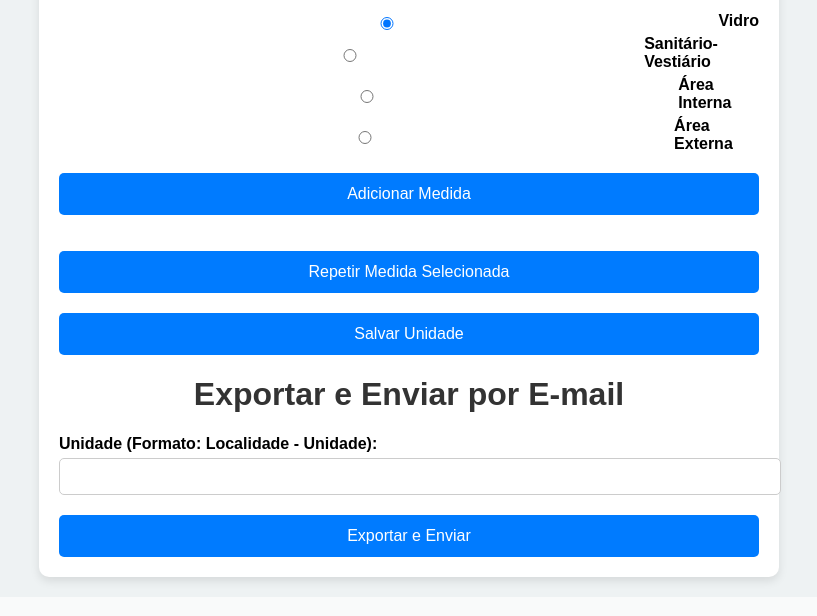
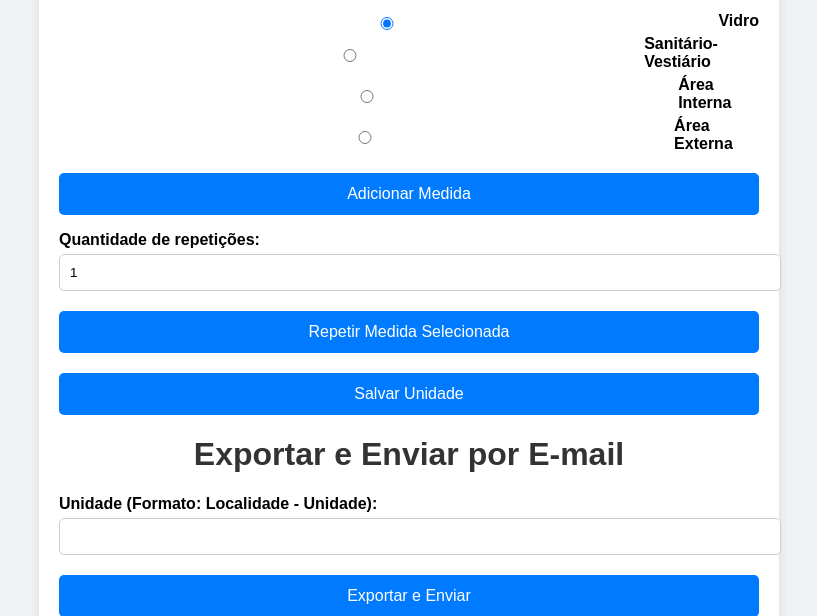
Before and after one commit to AMS2025-phm/cadastro, a Flask app: page / in a window 1280 px wide. Shown: the part 898-1514 px from the top of the page, without its empty margins (231-1048 px from the left). Before the commit the page ends 1486 px from the top, so only its background shows below. Run offline with Flask 3, Linux system fonts and the light colour scheme.

Commit message:
Add files via upload

```diff
--- a/templates/index.html
+++ b/templates/index.html
@@ -65,6 +65,9 @@
 
         <ul id="listaMedidas"></ul>
 
+        <label for="quantidadeRepeticao">Quantidade de repetições:</label>
+        <input type="number" id="quantidadeRepeticao" value="1" min="1">
+
         <button type="button" onclick="repetirMedidaSelecionada()">Repetir Medida Selecionada</button>
 
         <input type="hidden" name="medidas_json" id="medidas_json" value="[]">
@@ -128,12 +131,19 @@
     }
 
     function repetirMedidaSelecionada() {
+        const quantidade = parseInt(document.getElementById('quantidadeRepeticao').value);
         if (medidaSelecionada === null) {
             alert("Selecione uma medida para repetir.");
             return;
         }
+        if (isNaN(quantidade) || quantidade < 1) {
+            alert("Informe uma quantidade válida.");
+            return;
+        }
         const medida = medidas[medidaSelecionada];
-        medidas.push({...medida});
+        for (let i = 0; i < quantidade; i++) {
+            medidas.push({...medida});
+        }
         atualizarLista();
         document.getElementById('medidas_json').value = JSON.stringify(medidas);
     }
```
